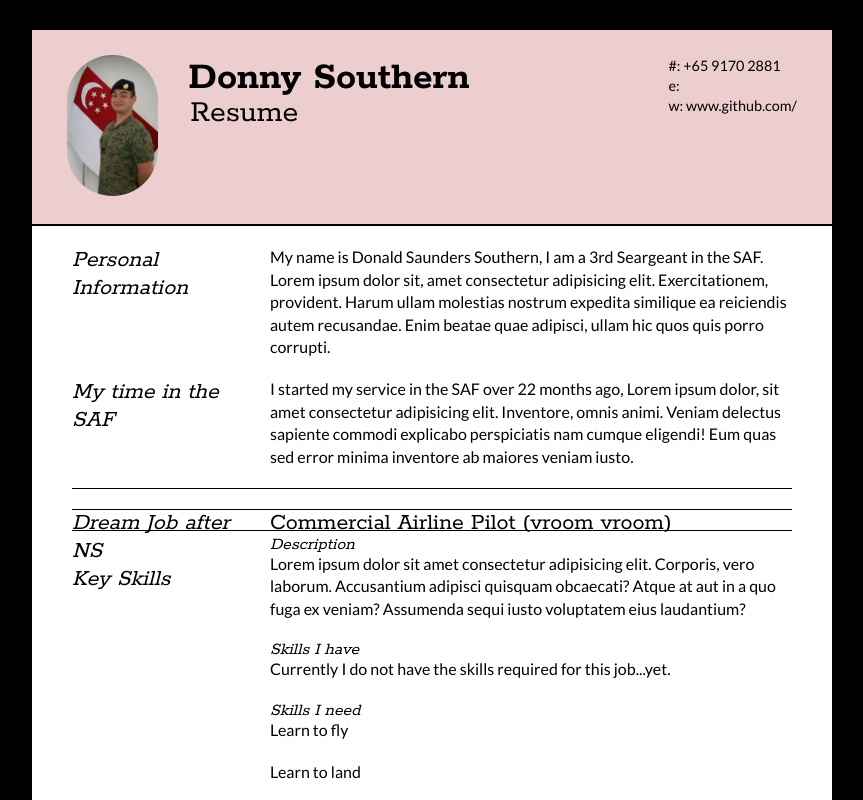
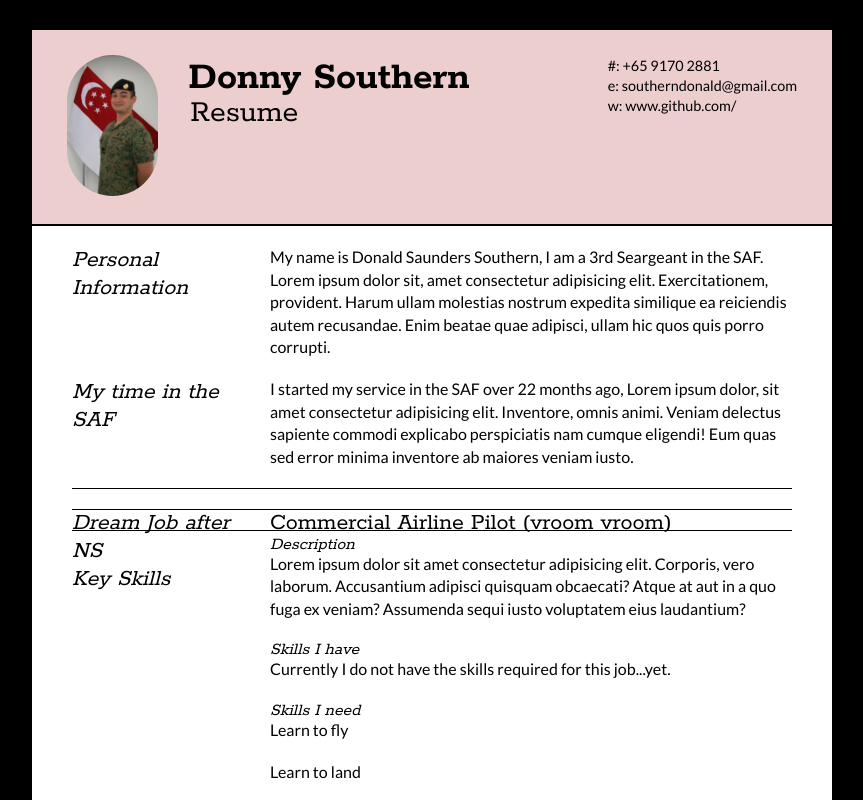
Before and after one commit to donaldsouthern/donaldsouthern.github.io, a plain HTML site: page index.html in a window 1280 px wide. Shown: the top 800 px of the page, without its empty margins (208-1071 px from the left). Drawn offline with Linux system fonts and the light colour scheme.

Commit message:
Update index.html

```diff
--- a/index.html
+++ b/index.html
@@ -28,7 +28,7 @@
             <div id="contactDetails" class="quickFade delayFour">
                 <ul>
                     <li>#: +65 9170 2881</li>
-                    <li>e: <a href="mailto:southerndonald@gmail.com" target="southerndonald@gmail.com"> </a></li>
+                    <li>e: <a href="mailto:southerndonald@gmail.com" target="southerndonald@gmail.com">southerndonald@gmail.com</a></li>
                     <li>w: <a href="http://www.github.com">www.github.com/</a></li>
                 </ul>
             </div>
```
